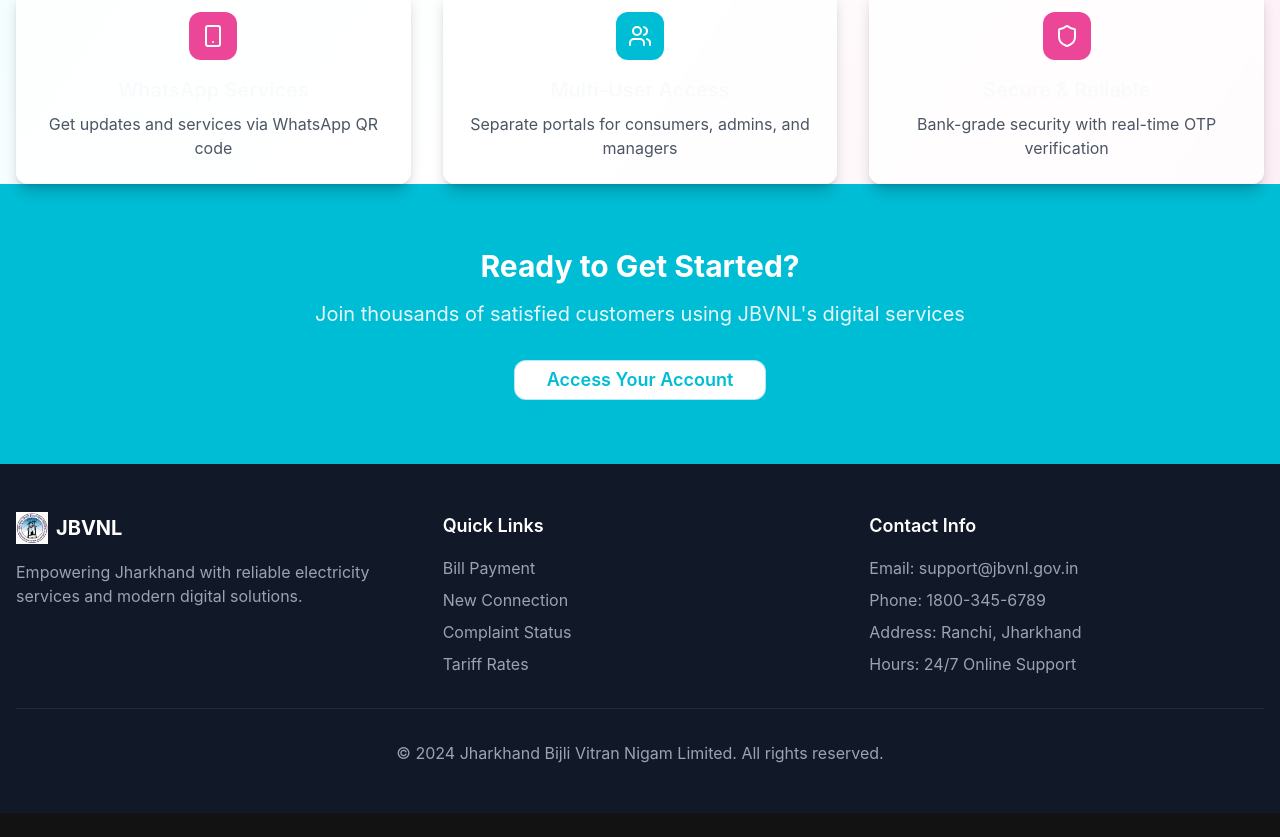
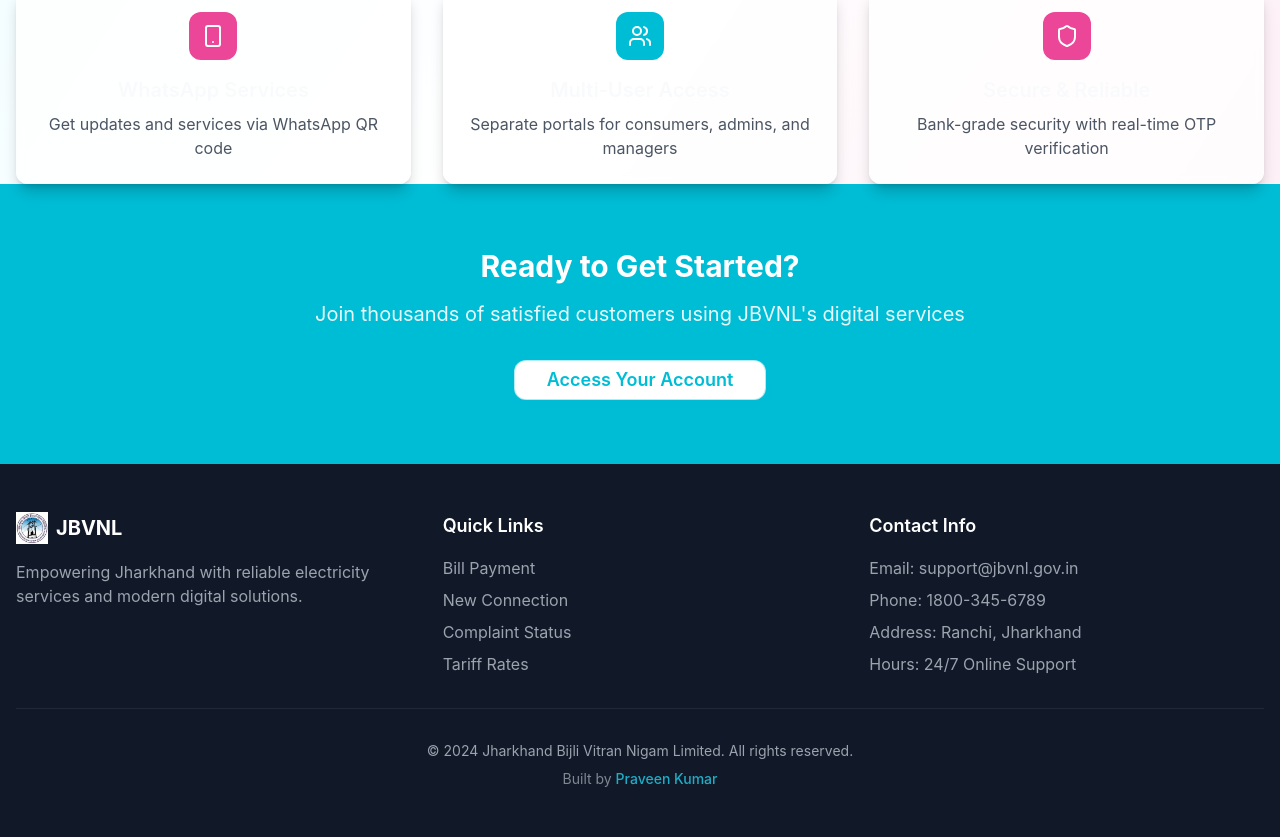
Before and after one commit to praveenn17/jbvnl-portal, a React (Vite) app in the folder frontend/: page / in a window 1280 px wide. Shown: the part 1104-1941 px from the top of the page. Before the commit the page ends 1917 px from the top, so only its background shows below. Built offline with nearby package versions, Linux system fonts and the light colour scheme.

Commit message:
Add footer credit

```diff
--- a/frontend/src/components/home/Footer.tsx
+++ b/frontend/src/components/home/Footer.tsx
@@ -41,8 +41,11 @@ const Footer: React.FC = () => {
             </ul>
           </div>
         </div>
-        <div className="border-t border-gray-800 mt-8 pt-8 text-center text-gray-400">
+        <div className="border-t border-gray-800 mt-8 pt-8 flex flex-col items-center justify-center space-y-2 text-sm text-gray-400">
           <p>&copy; 2024 Jharkhand Bijli Vitran Nigam Limited. All rights reserved.</p>
+          <p className="opacity-80">
+            Built by <span className="text-cyan-400 font-medium">Praveen Kumar</span>
+          </p>
         </div>
       </div>
     </footer>
--- a/frontend/src/pages/Index.tsx
+++ b/frontend/src/pages/Index.tsx
@@ -7,6 +7,7 @@ import AdminDashboard from '../components/dashboard/AdminDashboard';
 import ManagerDashboard from '../components/dashboard/ManagerDashboard';
 import HomePage from '../components/home/HomePage';
 import LoginPage from '../components/home/LoginPage';
+import Footer from '../components/home/Footer';
 
 const Index = () => {
   const { user, isAuthenticated } = useAuth();
@@ -29,9 +30,12 @@ const Index = () => {
 
   if (isAuthenticated && user) {
     return (
-      <div className="min-h-screen bg-background">
+      <div className="min-h-screen bg-background flex flex-col">
         <Header />
-        {renderDashboard()}
+        <main className="flex-grow">
+          {renderDashboard()}
+        </main>
+        <Footer />
       </div>
     );
   }
```
